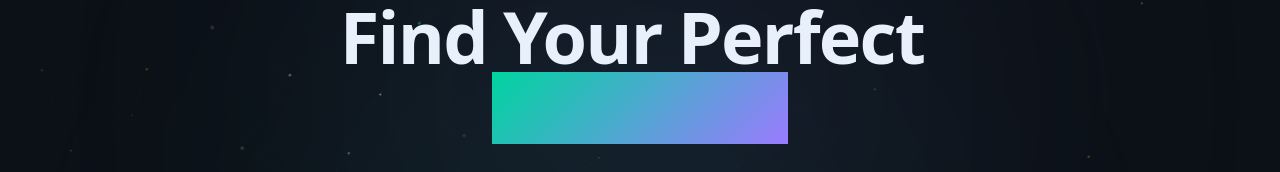
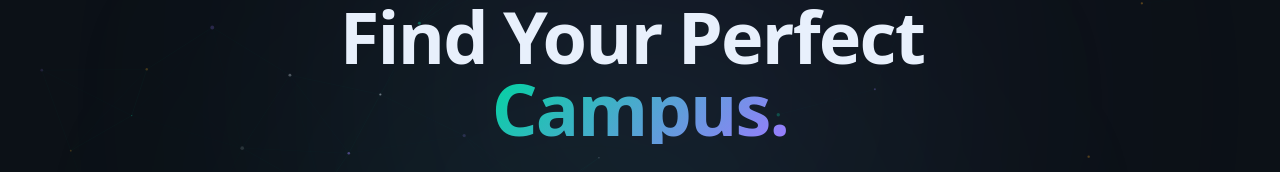
Before and after one commit to VishalGastu30/Campiq, a Next.js app in the folder frontend/: page / in a window 1280 px wide. Shown: the part 222-394 px from the top of the page. Built offline with nearby package versions, Linux system fonts and the light colour scheme; no server answers.

Commit message:
fix(css): use background-image for gradient-sig to fix bg-clip-text rendering

```diff
--- a/frontend/src/app/globals.css
+++ b/frontend/src/app/globals.css
@@ -145,7 +145,7 @@ body {
 
 /* Gradient signature utility */
 .bg-gradient-sig {
-  background: var(--gradient-sig);
+  background-image: var(--gradient-sig);
 }
 
 /* Smooth focus ring */
```
